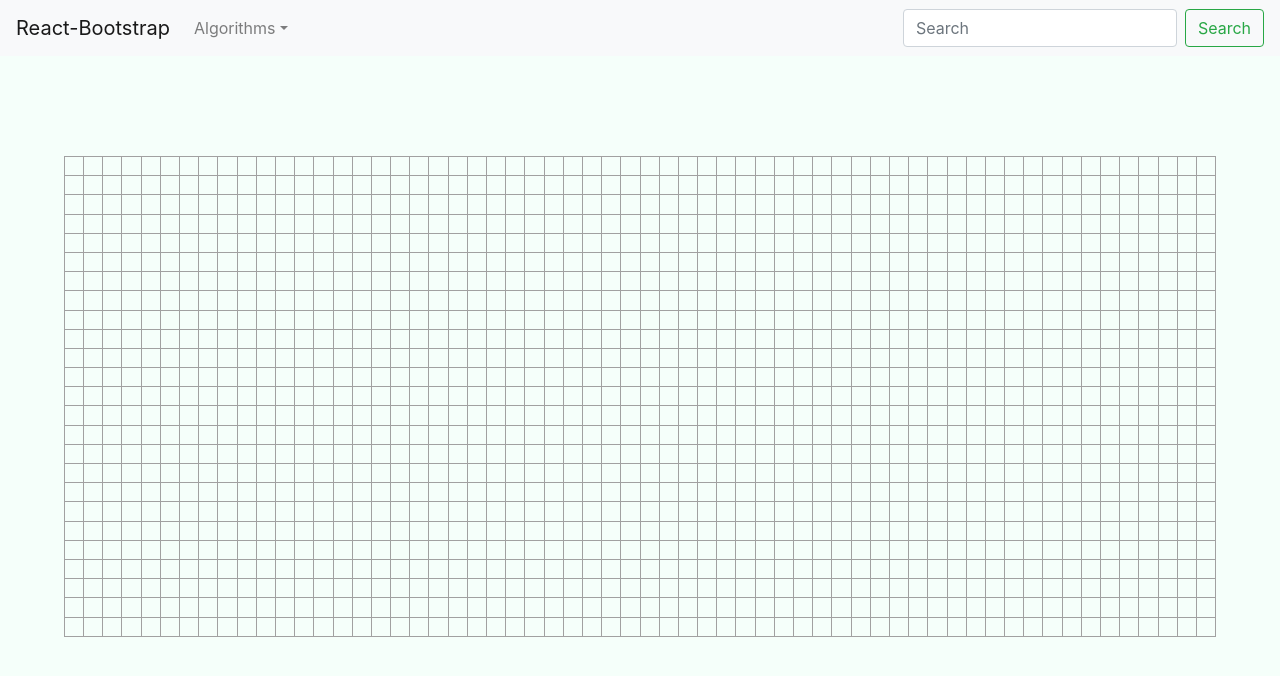
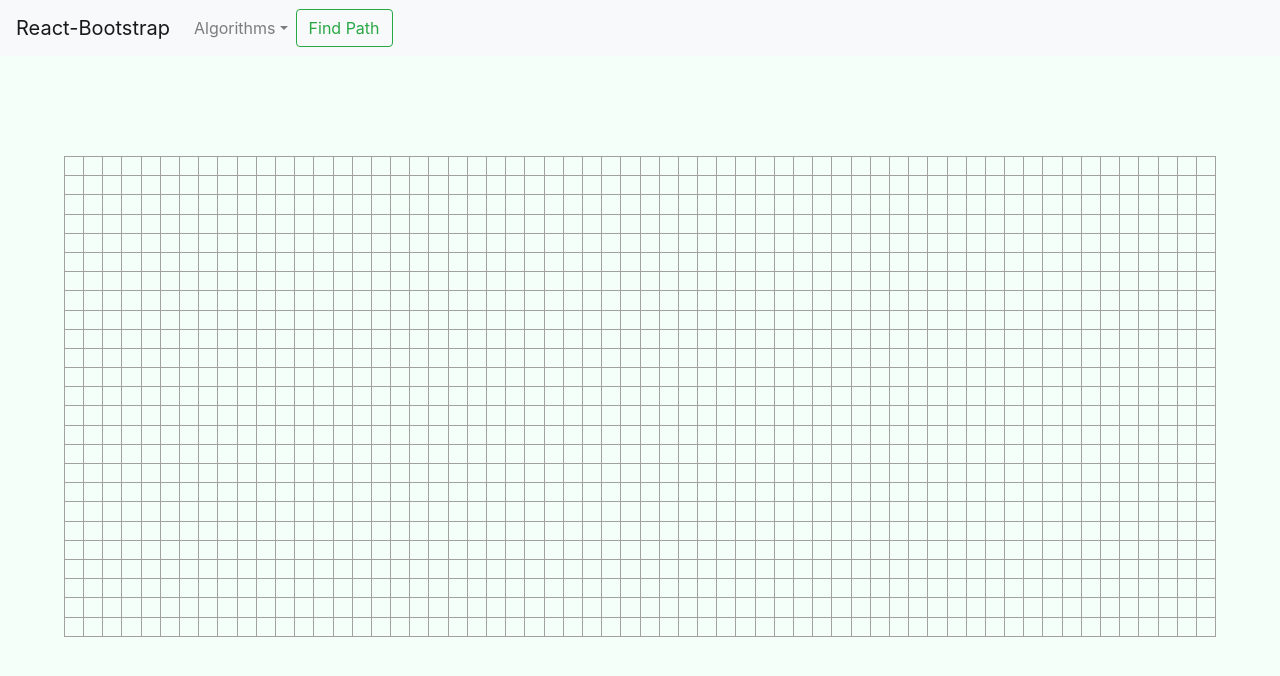
Before and after one commit to silent-lad/PathFinderVisualisation, a React (Create React App) app: page / in a window 1280 px wide. Shown: the top 676 px of the page. Built offline with nearby package versions, Linux system fonts and the light colour scheme.

Commit message:
Visiting animation done

```diff
--- a/package.json
+++ b/package.json
@@ -7,6 +7,7 @@
     "react": "^16.12.0",
     "react-bootstrap": "^1.0.0-beta.16",
     "react-dom": "^16.12.0",
+    "react-feather": "^2.0.3",
     "react-scripts": "3.2.0"
   },
   "scripts": {
--- a/src/App.js
+++ b/src/App.js
@@ -3,8 +3,6 @@ import "./App.css";
 import Grid from "./Components/Grid";
 import Topbar from "./Components/Topbar/index.js";
 import "bootstrap/dist/css/bootstrap.min.css";
-
-import "react-bootstrap";
 
 function App() {
   return (
--- a/src/Components/Block/style.css
+++ b/src/Components/Block/style.css
@@ -6,11 +6,28 @@
   margin: 0;
 }
 
-table {
-  border-collapse: collapse;
+.block:visited {
+  background: green;
+  animation: visiting 0.3s linear;
 }
 
-tr,
-td {
-  padding: 0;
+.block.wall {
+  background: black;
 }
+
+.block.start {
+}
+
+@keyframes visiting {
+  0% {
+    transorm: scale(1);
+  }
+  50% {
+    transform: scale(1.1);
+    background: yellowgreen;
+  }
+  100% {
+    transorm: scale(1);
+    background: green;
+  }
+}
--- a/src/Components/Grid/style.css
+++ b/src/Components/Grid/style.css
@@ -5,16 +5,11 @@
   margin: 0 auto;
 }
 
-@keyframes visited {
-  0% {
-    transorm: scale(1);
-  }
-  50% {
-    transform: scale(1.1);
-    background: yellowgreen;
-  }
-  100% {
-    transorm: scale(1);
-    background: green;
-  }
+table {
+  border-collapse: collapse;
 }
+
+tr,
+td {
+  padding: 0;
+}
--- a/src/Components/Topbar/index.js
+++ b/src/Components/Topbar/index.js
@@ -22,7 +22,7 @@ class TopBar extends React.Component {
         <Navbar.Brand href="#home">React-Bootstrap</Navbar.Brand>
         <Navbar.Toggle aria-controls="basic-navbar-nav" />
         <Navbar.Collapse id="basic-navbar-nav">
-          <Nav className="mr-auto">
+          <Nav className="d-flex justify-content-center">
             <NavDropdown title="Algorithms" id="basic-nav-dropdown">
               <NavDropdown.Item href="#action/3.1">A *</NavDropdown.Item>
               <NavDropdown.Item href="#action/3.2">Djikstra</NavDropdown.Item>
@@ -30,11 +30,10 @@ class TopBar extends React.Component {
               <NavDropdown.Divider />
               <NavDropdown.Item href="#action/3.4">DFS</NavDropdown.Item>
             </NavDropdown>
+            <Form inline>
+              <Button variant="outline-success">Find Path</Button>
+            </Form>
           </Nav>
-          <Form inline>
-            <FormControl type="text" placeholder="Search" className="mr-sm-2" />
-            <Button variant="outline-success">Search</Button>
-          </Form>
         </Navbar.Collapse>
       </Navbar>
     );
```
Also changed, not shown: 1 other file (tests, documents, lock files or other folders).
